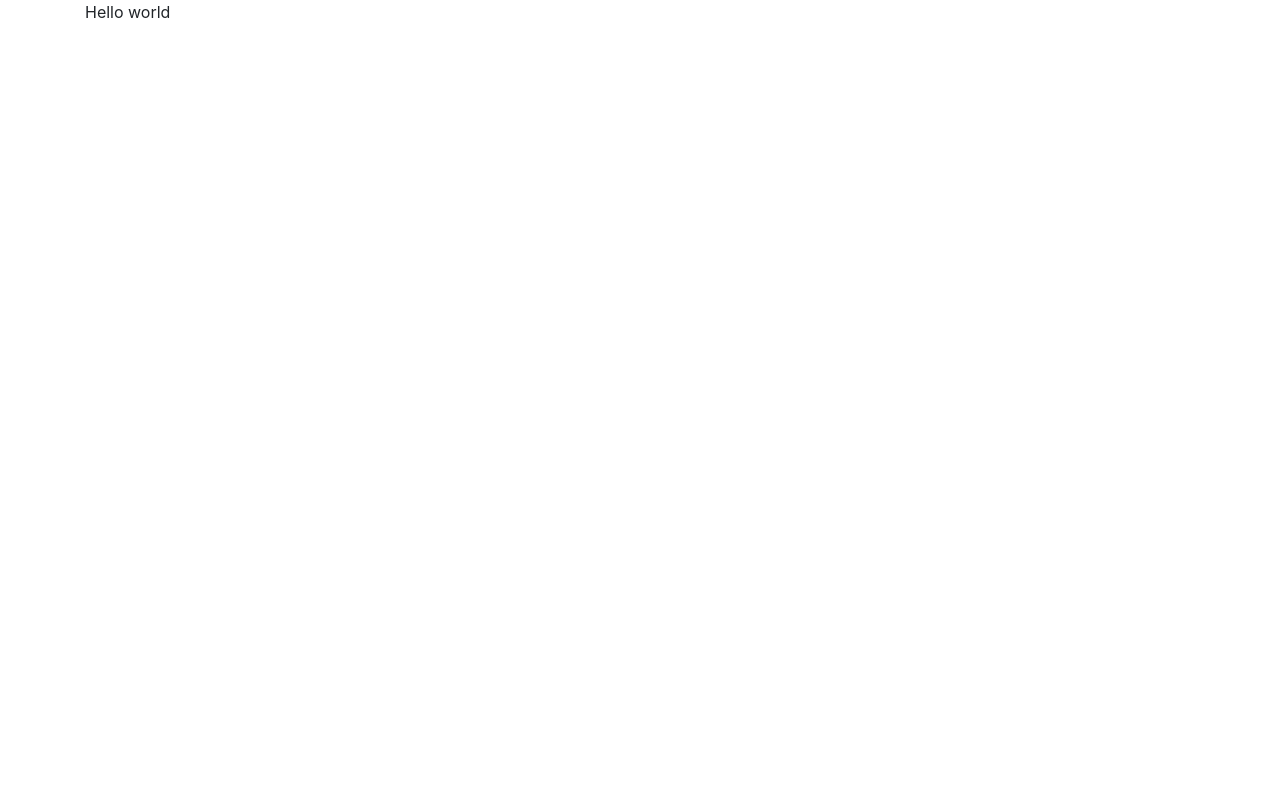
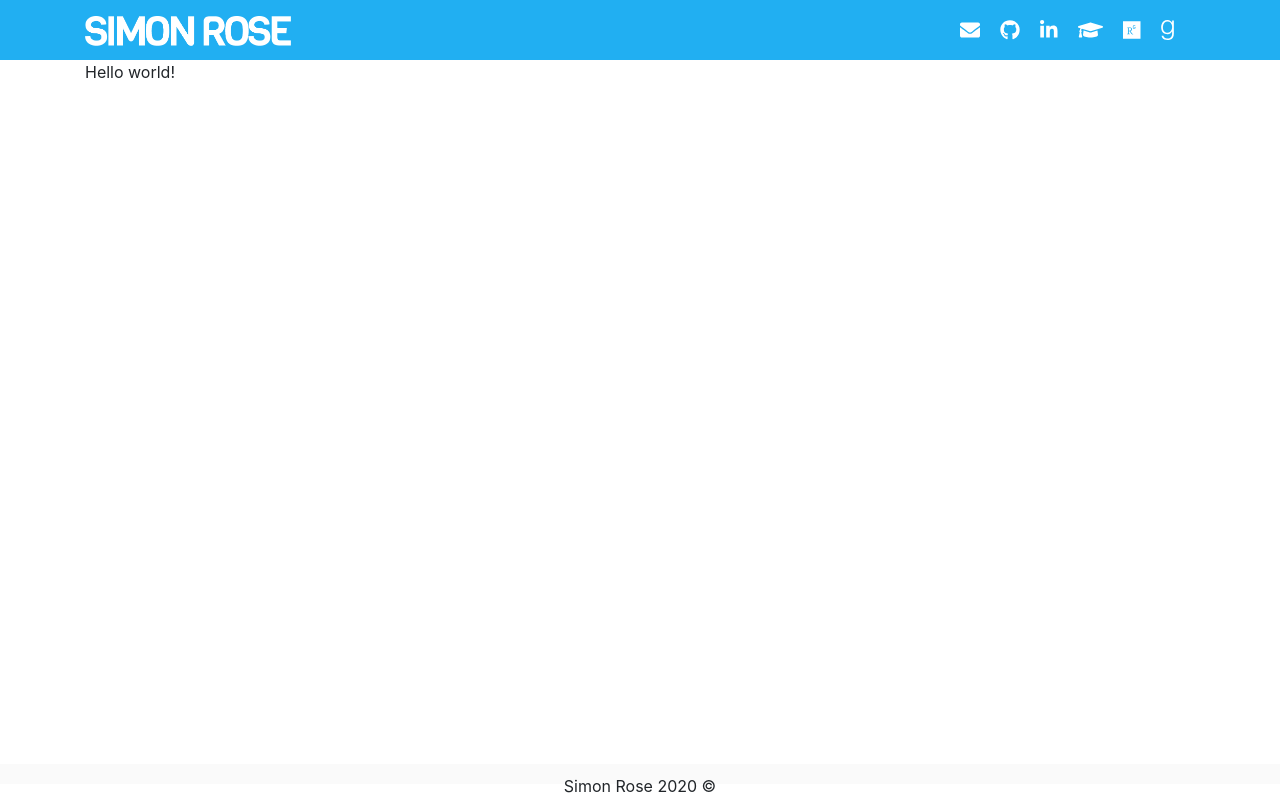
Before and after one commit to simonrose121/portfolio-2, a Gatsby site: page / in a window 1280 px wide. Built offline with nearby package versions, Linux system fonts and the light colour scheme; Gatsby itself is replaced by a stand-in of ours.

Commit message:
Add and style layout components

```diff
--- a/src/pages/index.js
+++ b/src/pages/index.js
@@ -1,15 +1,15 @@
 import React from "react"
 import Helmet from "react-helmet"
 
-import "bootstrap/dist/css/bootstrap.min.css"
+import Layout from "../templates/layout"
 
-import { Container } from "react-bootstrap"
-
-export default function Home() {
+const Home = () => {
   return (
     <>
       <Helmet title="Home" />
-      <Container>Hello world</Container>
+      <Layout>Hello world!</Layout>
     </>
   )
 }
+
+export default Home
--- a/src/templates/header.js
+++ b/src/templates/header.js
@@ -0,0 +1,104 @@
+import React from "react"
+import { FontAwesomeIcon } from "@fortawesome/react-fontawesome"
+import { Link } from "gatsby"
+import styled from "styled-components"
+import { Container } from "react-bootstrap"
+
+import { faEnvelope, faGraduationCap } from "@fortawesome/free-solid-svg-icons"
+import {
+  faGithub,
+  faLinkedinIn,
+  faResearchgate,
+  faGoodreadsG,
+} from "@fortawesome/free-brands-svg-icons"
+
+const HeaderWrapper = styled.div`
+  border: none;
+  background: #21aff2;
+  boxshadow: 0 1px 50px 0 rgba(0, 0, 0, 0.26);
+  height: 60px;
+`
+
+const Logo = styled.div`
+  width: 100px;
+  padding: 16px 0 10px 0;
+  float: left;
+
+  img {
+    margin: 0 auto;
+    display: block;
+  }
+`
+
+const Links = styled.div`
+  padding-top: 10px;
+  float: right;
+  font-size: 20px;
+  margin-top: 5px;
+`
+
+const SocialLink = styled.div`
+  display: inline;
+  padding-right: 20px;
+
+  a {
+    color: white;
+  }
+`
+
+const Header = () => (
+  <>
+    <HeaderWrapper>
+      <Container>
+        <Link to="/">
+          <Logo>
+            <img src="/logo.png" height={30} />
+          </Logo>
+        </Link>
+        <Links>
+          <SocialLink>
+            <a href="mailto:simonrose121@gmail.com">
+              <FontAwesomeIcon icon={faEnvelope} />
+            </a>
+          </SocialLink>
+          <SocialLink>
+            <a href="https://github.com/simonrose121" target="_blank">
+              <FontAwesomeIcon icon={faGithub} />
+            </a>
+          </SocialLink>
+          <SocialLink>
+            <a href="http://uk.linkedin.com/in/simonprose/" target="_blank">
+              <FontAwesomeIcon icon={faLinkedinIn} />
+            </a>
+          </SocialLink>
+          <SocialLink>
+            <a
+              href="https://scholar.google.com/citations?user=wMWa2TkAAAAJ&hl=en"
+              target="_blank"
+            >
+              <FontAwesomeIcon icon={faGraduationCap} />
+            </a>
+          </SocialLink>
+          <SocialLink>
+            <a
+              href="https://www.researchgate.net/profile/Simon_Rose2"
+              target="_blank"
+            >
+              <FontAwesomeIcon icon={faResearchgate} />
+            </a>
+          </SocialLink>
+          <SocialLink>
+            <a
+              href="https://www.goodreads.com/user/show/22312452-simon-rose"
+              target="_blank"
+            >
+              <FontAwesomeIcon icon={faGoodreadsG} />
+            </a>
+          </SocialLink>
+        </Links>
+      </Container>
+    </HeaderWrapper>
+  </>
+)
+
+export default Header
--- /dev/null
+++ b/src/templates/layout.js
@@ -0,0 +1,43 @@
+import React from "react"
+import PropTypes from "prop-types"
+import Helmet from "react-helmet"
+import { Container } from "react-bootstrap"
+import styled from "styled-components"
+
+import "bootstrap/dist/css/bootstrap.min.css"
+
+import Header from "./header"
+
+const currentYear = new Date().getFullYear().toString()
+
+const Wrapper = styled.div`
+  min-height: calc(100vh - 36px);
+`
+
+const Footer = styled.div`
+  width: 100%;
+  text-align: center;
+  padding: 10px 0;
+  background: #fafafa;
+  height: 18px;
+`
+
+const Layout = ({ children }) => {
+  return (
+    <>
+      <Helmet titleTemplate="%s - Simon Rose" />
+
+      <Wrapper>
+        <Header />
+        <Container>{children}</Container>
+      </Wrapper>
+      <Footer>Simon Rose {currentYear} &copy;</Footer>
+    </>
+  )
+}
+
+Layout.propTypes = {
+  children: PropTypes.node.isRequired,
+}
+
+export default Layout
```
Also changed, not shown: package.json (+6 -1 lines), src/pages/404.js (added), static/favicon.ico, static/logo.png (added), 1 other file.
